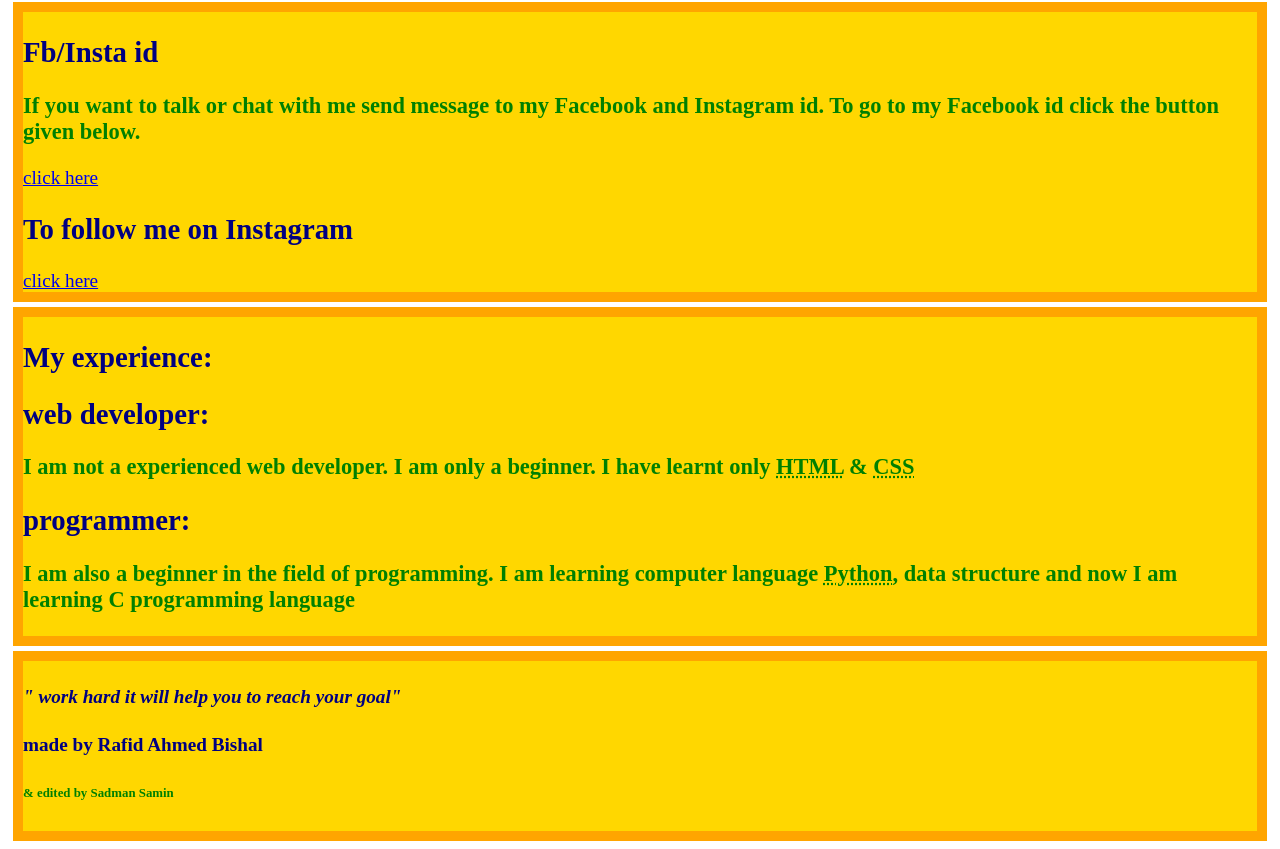
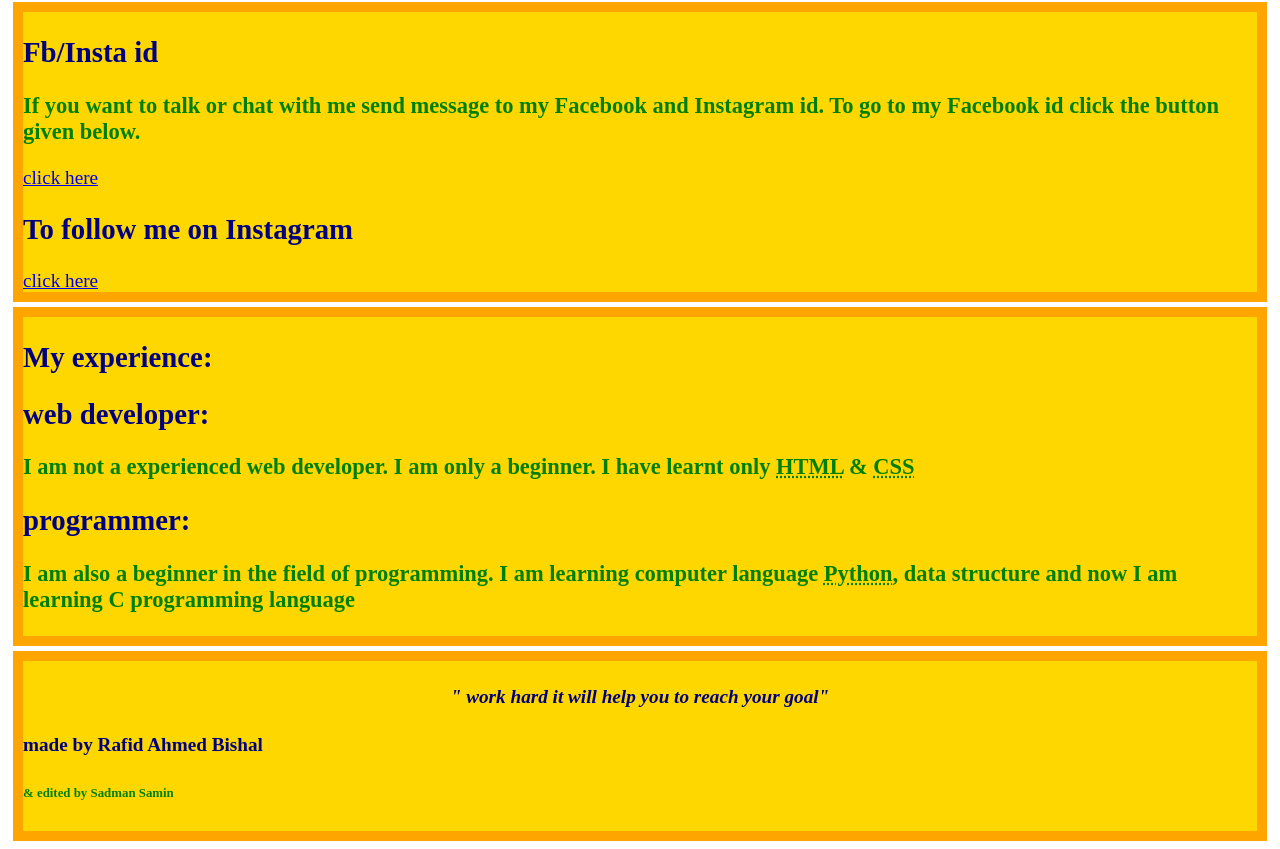
Before and after one commit to Bishal164/RafidAhmedBishal, a plain HTML site: page index.html in a window 1280 px wide. Shown: the part 1151-2000 px from the top of the page. Drawn offline with Linux system fonts and the light colour scheme.

Commit message:
Update index.html

```diff
--- a/index.html
+++ b/index.html
@@ -60,7 +60,7 @@ Web browsers receive HTML documents from a web server or from local storage and
 
 
 
-	  <h4><i> <b>" work hard it will help you to reach your goal"</b></i></h4>
+	 <center> <h4><i> <b>" work hard it will help you to reach your goal"</b></i></h4></center>
 
 
 
```
